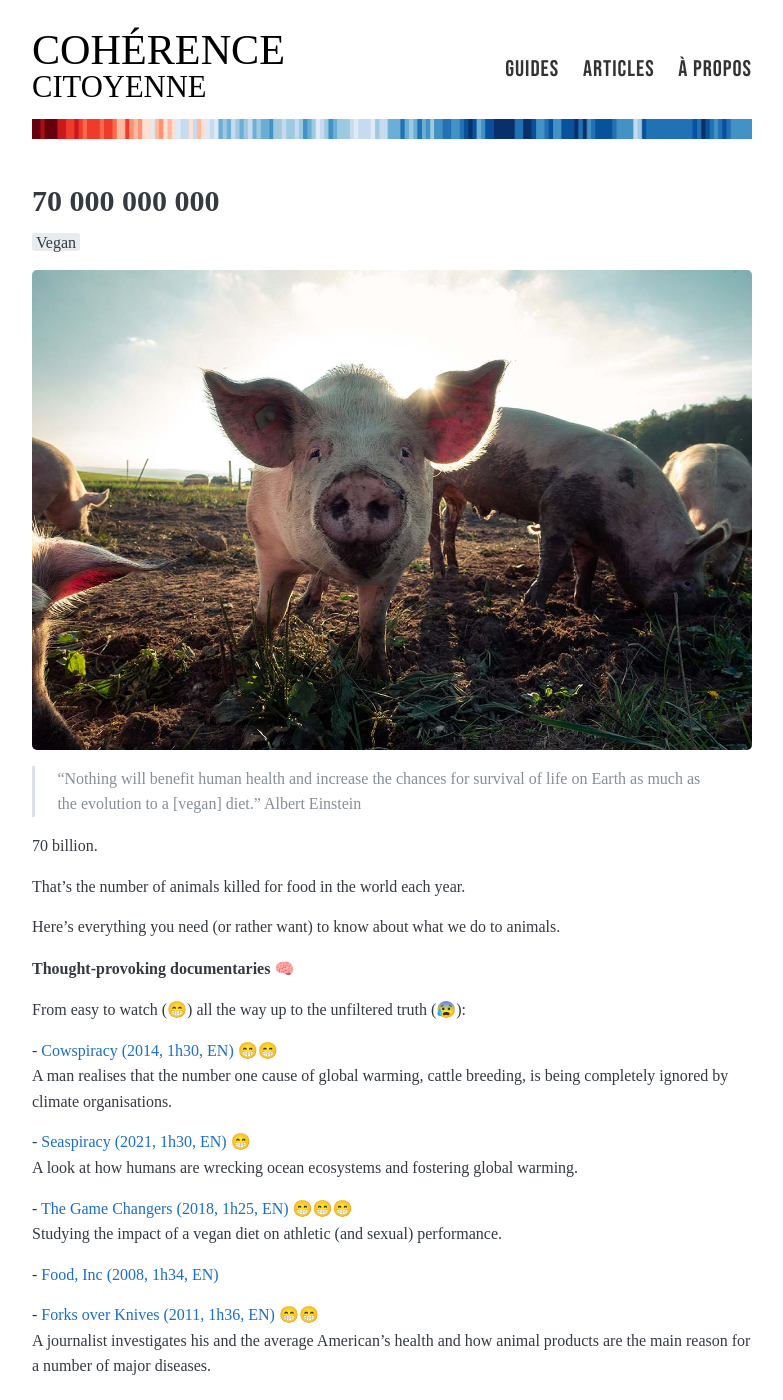
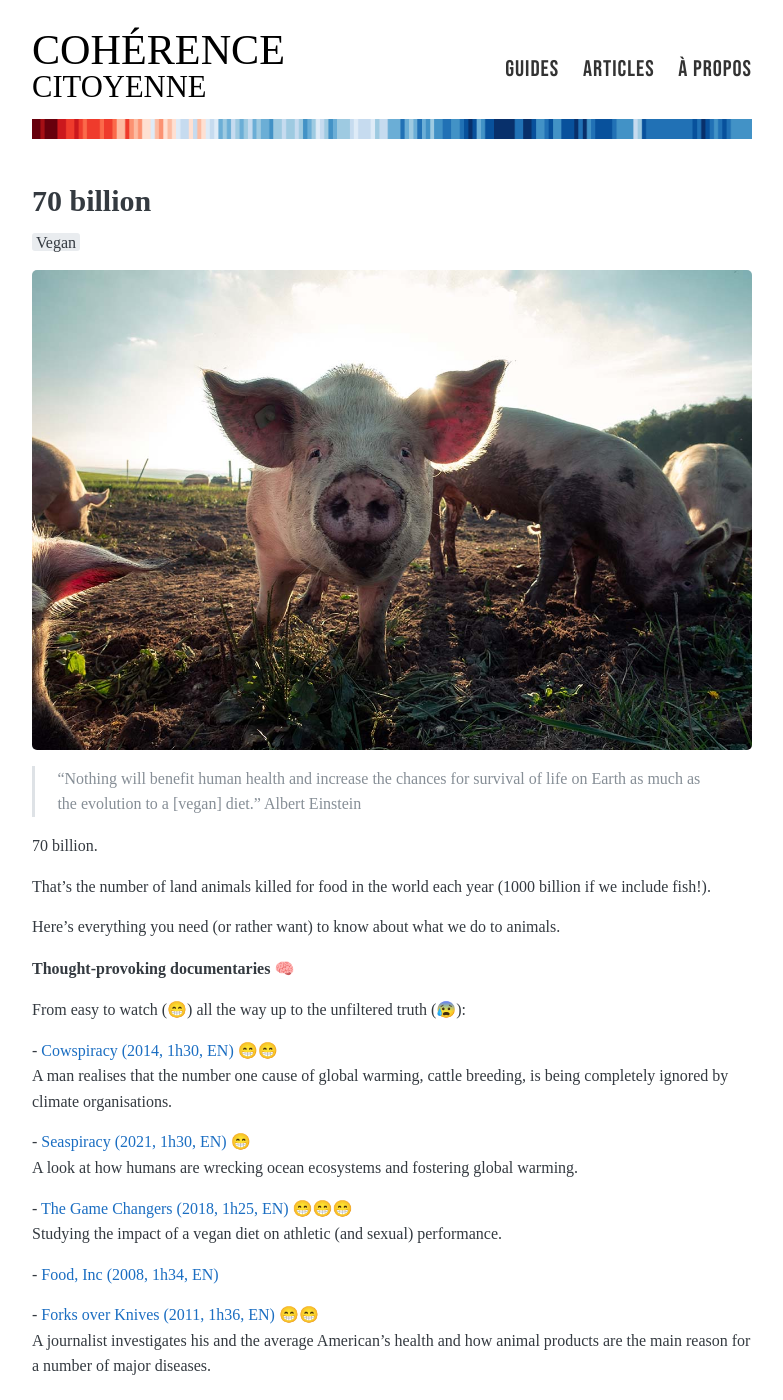
Before and after one commit to loicguichaoua/loicguichaoua.github.io, a Jekyll site: the page built from my_collections/_posts/2022-02-18-70-000-000-000.md, in a window 1280 px wide and 1400 px high. Shown: the whole window, without its empty margins (248-1031 px from the left). Built offline with Jekyll 4.4.1, drawn with Linux system fonts in a browser that asks for light colours; nearby versions of some CDN libraries; some web fonts are replaced; library files that are not in the unit come from our copies.

Commit message:
homepage

```diff
--- a/my_collections/_posts/2022-02-18-70-000-000-000.md
+++ b/my_collections/_posts/2022-02-18-70-000-000-000.md
@@ -1,9 +1,9 @@
 ---
-title: 70 000 000 000
+title: 70 billion
 title_array: [70 billion]
 layout: post
 date: 2022-02-18
-description: 70 billion. That's the number of animals killed for food in the world each year. Here's everything you need (or rather want) to know about what we do to animals.
+description: That's the number of land animals killed for food in the world each year (1000 billion if we include fish!). Here's everything you need (or rather want) to know about what we do to animals.
 image: /images/posts/friend-or-food.jpg
 tags:
   - Vegan
@@ -15,7 +15,7 @@ published: true
 
 70 billion.
 
-That's the number of animals killed for food in the world each year.
+That's the number of land animals killed for food in the world each year (1000 billion if we include fish!).
 
 Here's everything you need (or rather want) to know about what we do to animals.
 
```
